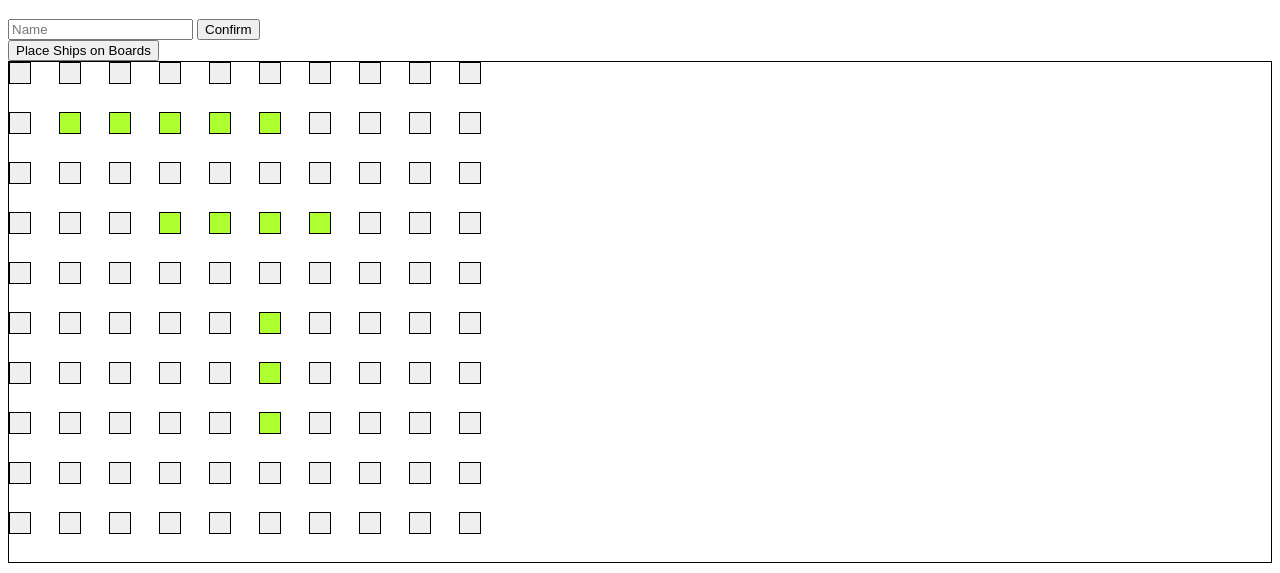
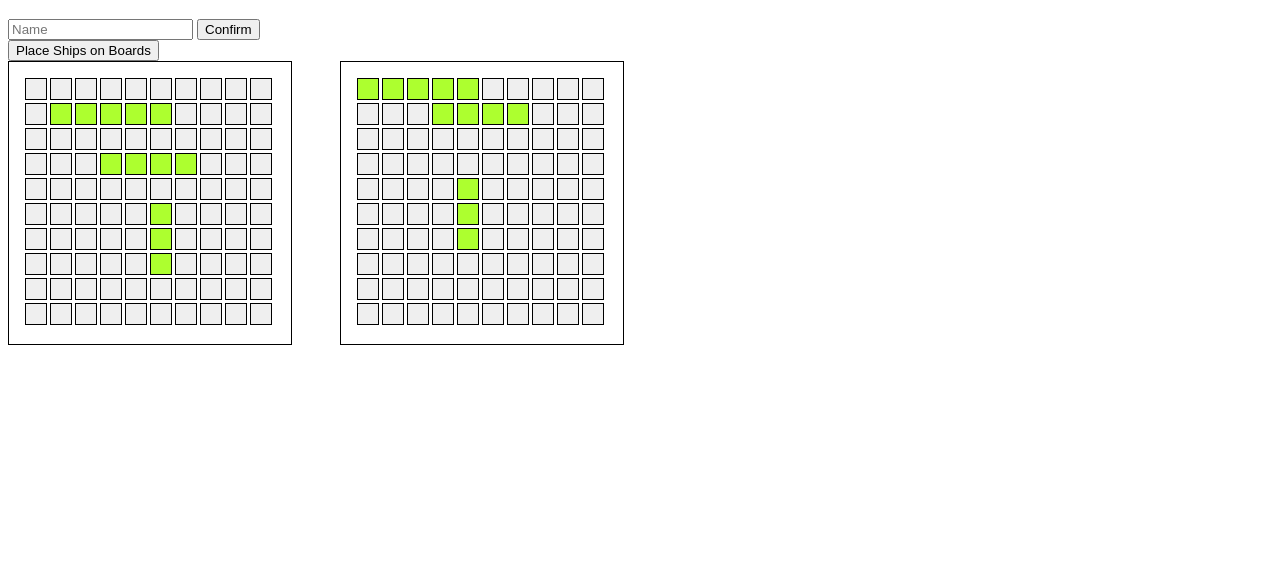
Before and after one commit to ImmaCheetah/battleship, a website built with webpack: page src/index.html in a window 1280 px wide. Shown: the part 61-634 px from the top of the page. Built offline with nearby package versions, Linux system fonts and the light colour scheme.

Commit message:
feat: render both boards with ships

```diff
--- a/src/index.html
+++ b/src/index.html
@@ -20,12 +20,12 @@
         <button class="populate-boards">Place Ships on Boards</button>
       </div>
       <div class="boards-container">
-      </div>
-      <div class="human-board">
+        <div class="human-board">
 
-      </div>
-      <div class="computer-board">
+        </div>
+        <div class="computer-board">
 
+        </div>
       </div>
     </div>
   </body>
--- a/src/modules/dom.js
+++ b/src/modules/dom.js
@@ -36,7 +36,8 @@ export default function domTest() {
 
     // populateBoardsBtn.addEventListener('click', populatePlayerBoards);
     populatePlayerBoards();
-    renderBoard(human);
+    renderBoard(human, 'human');
+    renderBoard(computer, 'computer');
 
     confirmBtn.addEventListener('click', (e) => {
         console.log(playerNameInput.value);
@@ -44,11 +45,10 @@ export default function domTest() {
     })
 
     // generate the human and computer board using the objects
-    function renderBoard(object) {
-    const boardDiv = document.querySelector('.boards-container');
+    function renderBoard(object, div) {
+    const boardDiv = document.querySelector(`.${div}-board`);
 
     const board = object.playerBoard.board;
-    console.log('player board length', board.length)
         board.forEach((element, indexY) => {
             element.forEach((item, indexX) => {
                 const gridCell = document.createElement('button');
@@ -58,7 +58,6 @@ export default function domTest() {
                 if (item.ship != null) {
                     gridCell.classList.add('ship');
                 }
-
             })
         })
     }
--- a/src/style.css
+++ b/src/style.css
@@ -11,10 +11,16 @@
 }
 
 .boards-container {
+  display: flex;
+  gap: 3em;
+}
+
+.human-board, .computer-board {
   display: grid;
-  grid-template-columns: repeat(10, 50px);
-  grid-template-rows: repeat(10, 50px);
+  grid-template-columns: repeat(10, 25px);
+  grid-template-rows: repeat(10, 25px);
   border: 1px solid black;
+  padding: 1em;
 }
 
 .ship {
```
Lines whose indentation alone changed are shown as unchanged.
